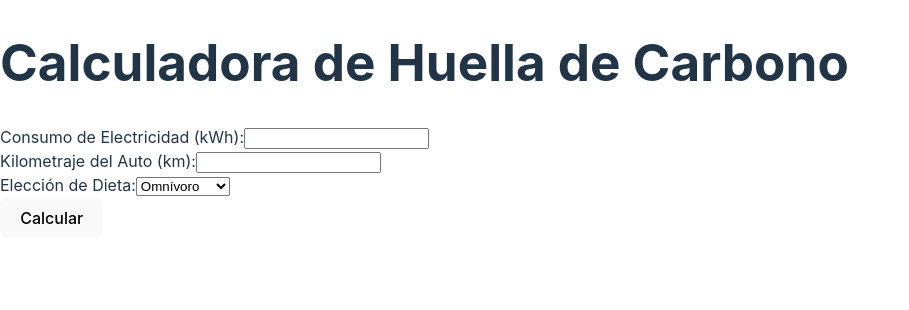
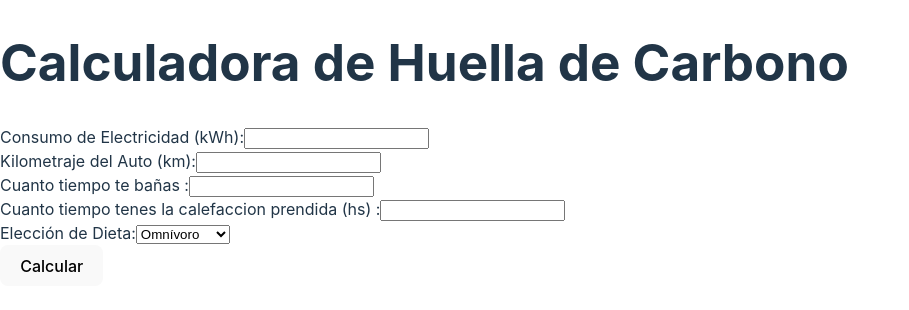
Before and after one commit to IgnacioDemarcico/CalculadoraHuellaDeCarbono, a React (Vite) app: page / in a window 1280 px wide. Shown: the top 310 px of the page, without its empty margins (0-909 px from the left). Built offline with nearby package versions, Linux system fonts and the light colour scheme.

Commit message:
calculadora factores agregados

```diff
--- a/src/components/Calculadora.jsx
+++ b/src/components/Calculadora.jsx
@@ -9,15 +9,21 @@ function Calculadora() {
     const [kilometrajeAuto, setKilometrajeAuto] = useState('');
     const [alimentacion, setAlimentacion] = useState('omnivoro');
     const [huellaDeCarbono, setHuellaDeCarbono] = useState(null);
+    const [AguaCaliente,setUsoAguaCaliente]=useState('')
+    const [Calefaccion,setCalefaccion]=useState('')
 
     const handleCalculate = () => {
-      const factorDeEmisionElectrica = 0.5;
-      const factorDeEmisionDeAuto = 2.0;
+      const factorDeEmisionElectrica = 2.2;
+      const factorDeEmisionDeAuto = 23;
+      const factorDeEmisionAguaCaliente= 6;
+      const factorDeEmisionCalefaccion=3.15;
 
       const emisionElectrica = usoElectrico * factorDeEmisionElectrica;
       const emisionDeAuto = kilometrajeAuto * factorDeEmisionDeAuto;
+      const emisionAgua=AguaCaliente*factorDeEmisionAguaCaliente;
+      const emisionCalefaccion= Calefaccion* factorDeEmisionCalefaccion;
 
-      const resultadoHuellaDeCarbono = emisionElectrica + emisionDeAuto;
+      const resultadoHuellaDeCarbono = emisionElectrica + emisionDeAuto + emisionAgua + emisionCalefaccion;
 
       setHuellaDeCarbono(resultadoHuellaDeCarbono);
     };
@@ -34,6 +40,16 @@ function Calculadora() {
           label="Kilometraje del Auto (km):"
           value={kilometrajeAuto}
           onChange={(e) => setKilometrajeAuto(e.target.value)}
+        />
+        <InputForm
+        label="Cuanto tiempo te bañas :"
+        value={AguaCaliente}
+        onChange={(e)=>setUsoAguaCaliente(e.target.value)}
+        />
+        <InputForm
+        label="Cuanto tiempo tenes la calefaccion prendida (hs) :"
+        value={Calefaccion}
+        onChange={(e)=>setCalefaccion(e.target.value)}
         />
         <div className="form-group">
           <label>Elección de Dieta:</label>
```
